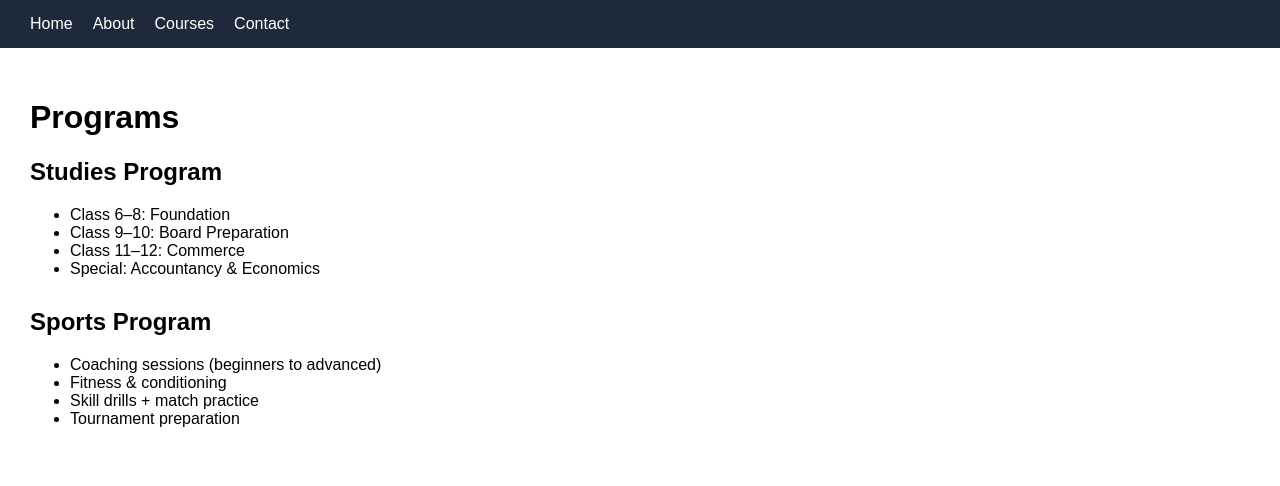
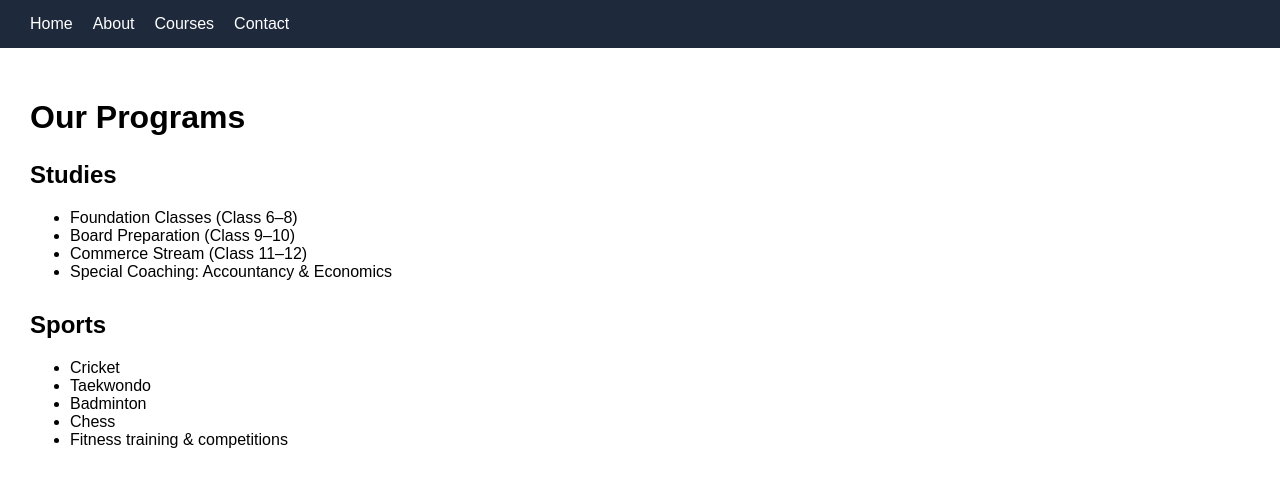
Before and after one commit to Badbloodyt/ambition-academy, a Next.js app: page /courses in a window 1280 px wide. Shown: the top 486 px of the page. Built offline with nearby package versions, Linux system fonts and the light colour scheme.

Commit message:
Update course program titles and list items

```diff
--- a/app/courses/page.tsx
+++ b/app/courses/page.tsx
@@ -1,25 +1,26 @@
 export default function Courses() {
   return (
     <main>
-      <h1>Programs</h1>
+      <h1>Our Programs</h1>
 
-      <section style={{ marginTop: "20px" }}>
-        <h2>Studies Program</h2>
+      <section style={{ marginTop: "25px" }}>
+        <h2>Studies</h2>
         <ul>
-          <li>Class 6–8: Foundation</li>
-          <li>Class 9–10: Board Preparation</li>
-          <li>Class 11–12: Commerce</li>
-          <li>Special: Accountancy & Economics</li>
+          <li>Foundation Classes (Class 6–8)</li>
+          <li>Board Preparation (Class 9–10)</li>
+          <li>Commerce Stream (Class 11–12)</li>
+          <li>Special Coaching: Accountancy & Economics</li>
         </ul>
       </section>
 
       <section style={{ marginTop: "30px" }}>
-        <h2>Sports Program</h2>
+        <h2>Sports</h2>
         <ul>
-          <li>Coaching sessions (beginners to advanced)</li>
-          <li>Fitness & conditioning</li>
-          <li>Skill drills + match practice</li>
-          <li>Tournament preparation</li>
+          <li>Cricket</li>
+          <li>Taekwondo</li>
+          <li>Badminton</li>
+          <li>Chess</li>
+          <li>Fitness training & competitions</li>
         </ul>
       </section>
     </main>
```
